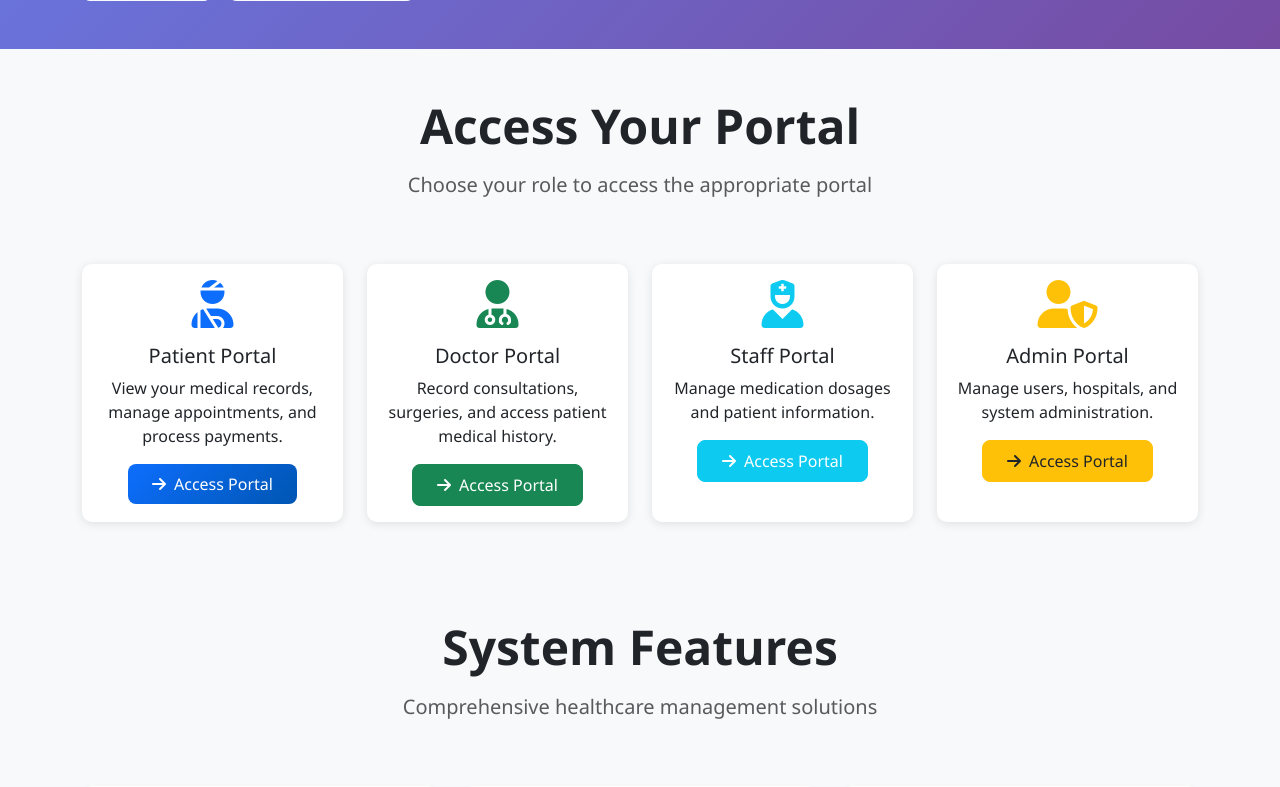
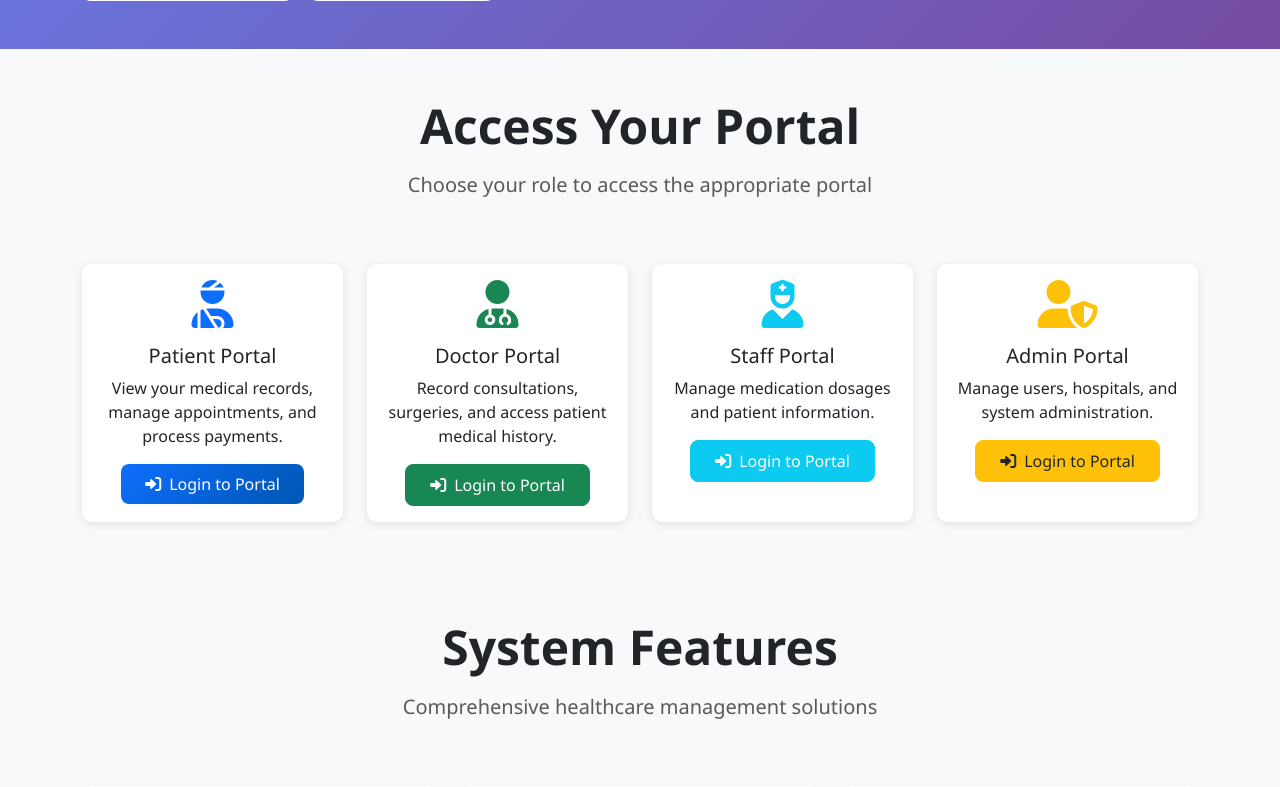
Before and after one commit to kamilhassen666-create/yeah-man2, a PHP site: page /goba_hospital/ in a window 1280 px wide. Shown: the part 414-1201 px from the top of the page. Run offline with PHP 8.4, Linux system fonts and the light colour scheme.

Commit message:
Enhance portal access with direct login links and smooth scrolling
Co-authored-by: kamilhassen666 <kamilhassen666@gmail.com>

```diff
--- a/index.php
+++ b/index.php
@@ -75,8 +75,8 @@ startSession();
                         Access medical information securely and efficiently.
                     </p>
                     <div class="d-flex gap-3">
-                        <a href="login.php" class="btn btn-light btn-lg">
-                            <i class="fas fa-sign-in-alt me-2"></i>Login
+                        <a href="#portals" class="btn btn-light btn-lg">
+                            <i class="fas fa-sign-in-alt me-2"></i>Access Portals
                         </a>
                         <a href="about.php" class="btn btn-outline-light btn-lg">
                             <i class="fas fa-info-circle me-2"></i>Learn More
@@ -91,7 +91,7 @@ startSession();
     </section>
 
     <!-- Portal Selection -->
-    <section class="py-5">
+    <section id="portals" class="py-5">
         <div class="container">
             <div class="row text-center mb-5">
                 <div class="col-12">
@@ -110,8 +110,8 @@ startSession();
                             </div>
                             <h5 class="card-title">Patient Portal</h5>
                             <p class="card-text">View your medical records, manage appointments, and process payments.</p>
-                            <a href="patient/" class="btn btn-primary">
-                                <i class="fas fa-arrow-right me-2"></i>Access Portal
+                            <a href="login.php?portal=patient" class="btn btn-primary">
+                                <i class="fas fa-sign-in-alt me-2"></i>Login to Portal
                             </a>
                         </div>
                     </div>
@@ -126,8 +126,8 @@ startSession();
                             </div>
                             <h5 class="card-title">Doctor Portal</h5>
                             <p class="card-text">Record consultations, surgeries, and access patient medical history.</p>
-                            <a href="doctor/" class="btn btn-success">
-                                <i class="fas fa-arrow-right me-2"></i>Access Portal
+                            <a href="login.php?portal=doctor" class="btn btn-success">
+                                <i class="fas fa-sign-in-alt me-2"></i>Login to Portal
                             </a>
                         </div>
                     </div>
@@ -142,8 +142,8 @@ startSession();
                             </div>
                             <h5 class="card-title">Staff Portal</h5>
                             <p class="card-text">Manage medication dosages and patient information.</p>
-                            <a href="staff/" class="btn btn-info text-white">
-                                <i class="fas fa-arrow-right me-2"></i>Access Portal
+                            <a href="login.php?portal=staff" class="btn btn-info text-white">
+                                <i class="fas fa-sign-in-alt me-2"></i>Login to Portal
                             </a>
                         </div>
                     </div>
@@ -158,8 +158,8 @@ startSession();
                             </div>
                             <h5 class="card-title">Admin Portal</h5>
                             <p class="card-text">Manage users, hospitals, and system administration.</p>
-                            <a href="admin/" class="btn btn-warning text-dark">
-                                <i class="fas fa-arrow-right me-2"></i>Access Portal
+                            <a href="login.php?portal=admin" class="btn btn-warning text-dark">
+                                <i class="fas fa-sign-in-alt me-2"></i>Login to Portal
                             </a>
                         </div>
                     </div>
@@ -305,5 +305,24 @@ startSession();
     <script src="https://cdn.jsdelivr.net/npm/bootstrap@5.3.0/dist/js/bootstrap.bundle.min.js"></script>
     <!-- Custom JS -->
     <script src="assets/js/script.js"></script>
+
+    <script>
+    // Smooth scroll to portals section
+    document.addEventListener('DOMContentLoaded', function() {
+        const accessPortalsBtn = document.querySelector('a[href="#portals"]');
+        if (accessPortalsBtn) {
+            accessPortalsBtn.addEventListener('click', function(e) {
+                e.preventDefault();
+                const portalsSection = document.getElementById('portals');
+                if (portalsSection) {
+                    portalsSection.scrollIntoView({
+                        behavior: 'smooth',
+                        block: 'start'
+                    });
+                }
+            });
+        }
+    });
+    </script>
 </body>
 </html>
```
Also changed, not shown: login.php (+5 -5 lines).
